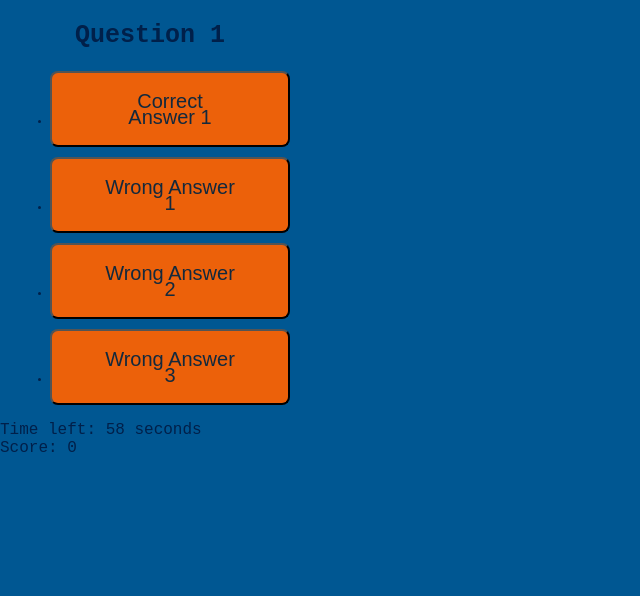
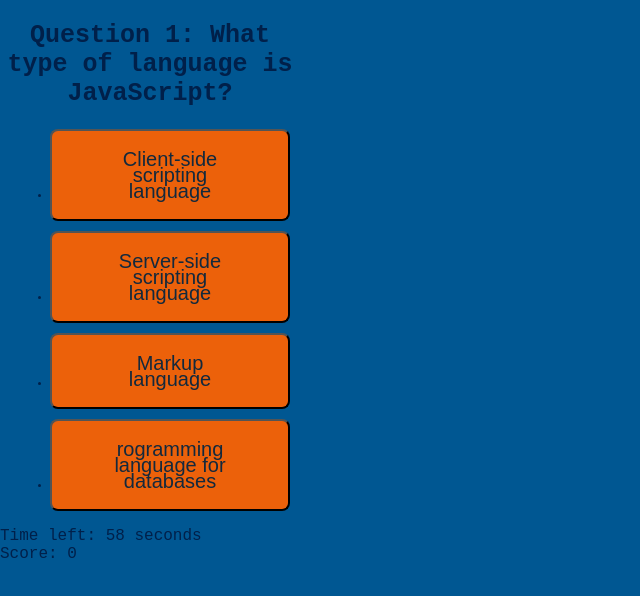
Before and after one commit to KDragonuv/Multiple-Choice-Quiz--Ali-Kocaman, a plain HTML site: page index.html in a window 1280 px wide. Both pictures are taken after a click on the button "Start". Shown: the whole page, without its empty margins (0-640 px from the left). Drawn offline with Linux system fonts and the light colour scheme.

Commit message:
index question updates

```diff
--- a/index.html
+++ b/index.html
@@ -11,48 +11,48 @@
             <button id="start-button">Start</button>
         </div>
         <div class="question">
-            <h2>Question 1</h2>
+            <h2>Question 1: What type of language is JavaScript?</h2>
             <ul class="answers">
-                <li><button data-correct="true">Correct Answer 1</button></li>
-                <li><button data-correct="false">Wrong Answer 1</button></li>
-                <li><button data-correct="false">Wrong Answer 2</button></li>
-                <li><button data-correct="false">Wrong Answer 3</button></li>
+                <li><button data-correct="true">Client-side scripting language</button></li>
+                <li><button data-correct="false">Server-side scripting language</button></li>
+                <li><button data-correct="false">Markup language</button></li>
+                <li><button data-correct="false">rogramming language for databases</button></li>
             </ul>
         </div>
         <div class="question">
-            <h2>Question 2</h2>
+            <h2>Question 2: What keyword is used to declare a variable in JavaScript?</h2>
             <ul class="answers">
-                <li><button data-correct="true">Correct Answer 2</button></li>
-                <li><button data-correct="false">Wrong Answer 1</button></li>
-                <li><button data-correct="false">Wrong Answer 2</button></li>
-                <li><button data-correct="false">Wrong Answer 3</button></li>
+                <li><button data-correct="true">let</button></li>
+                <li><button data-correct="false">var</button></li>
+                <li><button data-correct="false">int</button></li>
+                <li><button data-correct="false">variable</button></li>
             </ul>
         </div>
         <div class="question">
-            <h2>Question 3</h2>
+            <h2>Question 3: Which of the following is NOT a data type in JavaScript?</h2>
             <ul class="answers">
-                <li><button data-correct="true">Correct Answer 3</button></li>
-                <li><button data-correct="false">Wrong Answer 1</button></li>
-                <li><button data-correct="false">Wrong Answer 2</button></li>
-                <li><button data-correct="false">Wrong Answer 3</button></li>
+                <li><button data-correct="false">String</button></li>
+                <li><button data-correct="false">Boolean</button></li>
+                <li><button data-correct="true">Integer</button></li>
+                <li><button data-correct="false">Object</button></li>
             </ul>
         </div>
         <div class="question">
-            <h2>Question 4</h2>
+            <h2>Question 4: Which method is used to output data to the console in JavaScript?</h2>
             <ul class="answers">
-                <li><button data-correct="true">Correct Answer 4</button></li>
-                <li><button data-correct="false">Wrong Answer 1</button></li>
-                <li><button data-correct="false">Wrong Answer 2</button></li>
-                <li><button data-correct="false">Wrong Answer 3</button></li>
+                <li><button data-correct="false">print()</button></li>
+                <li><button data-correct="true">console.log()</button></li>
+                <li><button data-correct="false">output()</button></li>
+                <li><button data-correct="false">log()</button></li>
             </ul>
         </div>
         <div class="question">
-            <h2>Question 5</h2>
+            <h2>Question 5: What does the NaN property represent in JavaScript?</h2>
             <ul class="answers">
-                <li><button data-correct="true">Correct Answer 5</button></li>
-                <li><button data-correct="false">Wrong Answer 1</button></li>
-                <li><button data-correct="false">Wrong Answer 2</button></li>
-                <li><button data-correct="false">Wrong Answer 3</button></li>
+                <li><button data-correct="true">"Not a Number"</button></li>
+                <li><button data-correct="false">"Not a Number"</button></li>
+                <li><button data-correct="false">"No Assigned Number"</button></li>
+                <li><button data-correct="false">"No Actual Number"</button></li>
             </ul>
         </div>
         <div class="timer">
```
